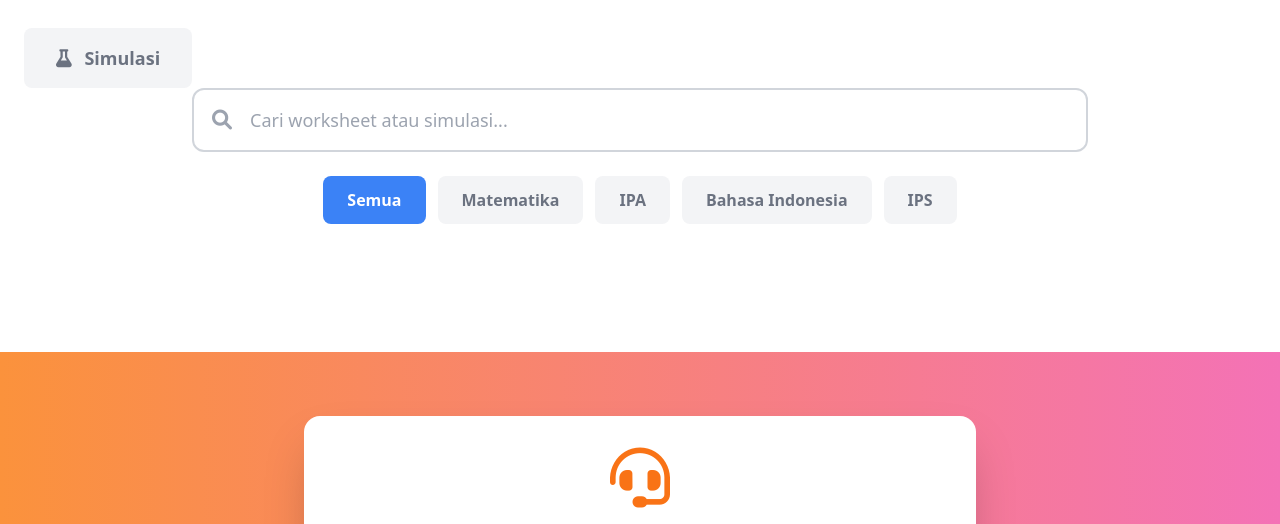
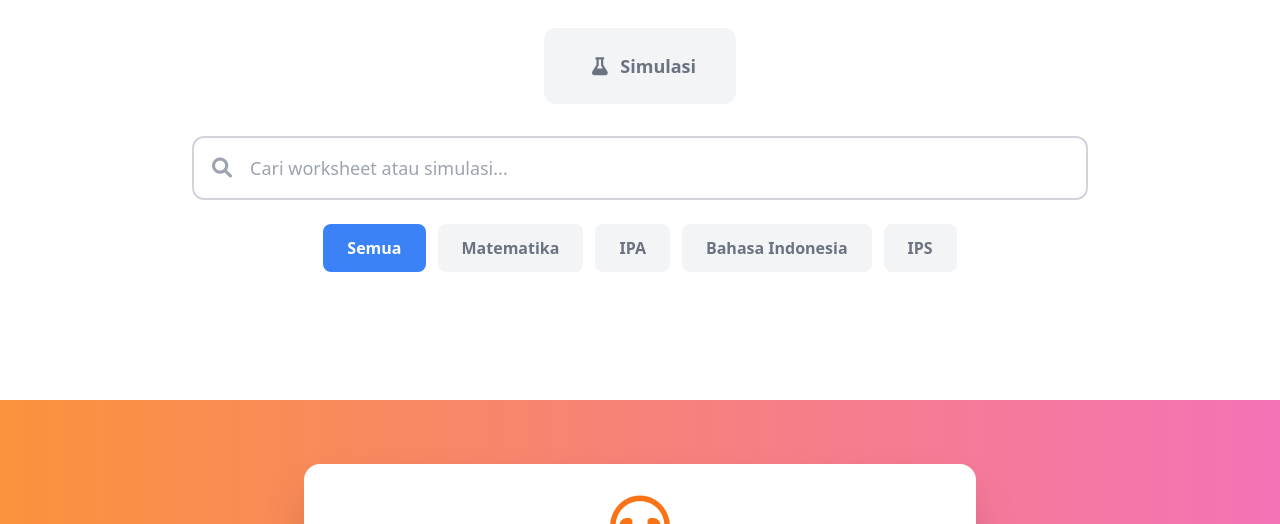
Before and after one commit to ED-Share-Edu/Simulasi-Worksheet, a plain HTML site: page index.html in a window 1280 px wide. Shown: the part 576-1100 px from the top of the page. Drawn offline with nearby package versions, Linux system fonts and the light colour scheme.

Commit message:
Update index.html

```diff
--- a/index.html
+++ b/index.html
@@ -77,9 +77,9 @@
         <div class="container mx-auto px-4">
             <h2 class="text-4xl font-bold text-center mb-12 text-gray-800">Galeri Konten Interaktif</h2>
             <!-- Tab Navigation -->
-           <!-- <div class="flex justify-center mb-8">
+           <div class="flex justify-center mb-8">
                 <div class="bg-gray-100 p-2 rounded-xl">
-                    <button id="tab-worksheet" onclick="showTab('worksheet')"
+                   <!--  <button id="tab-worksheet" onclick="showTab('worksheet')"
                             class="tab-active px-8 py-4 rounded-lg font-semibold text-lg transition-all">
                         <i class="fas fa-file-alt mr-2"></i> Worksheet
                     </button>-->
```
